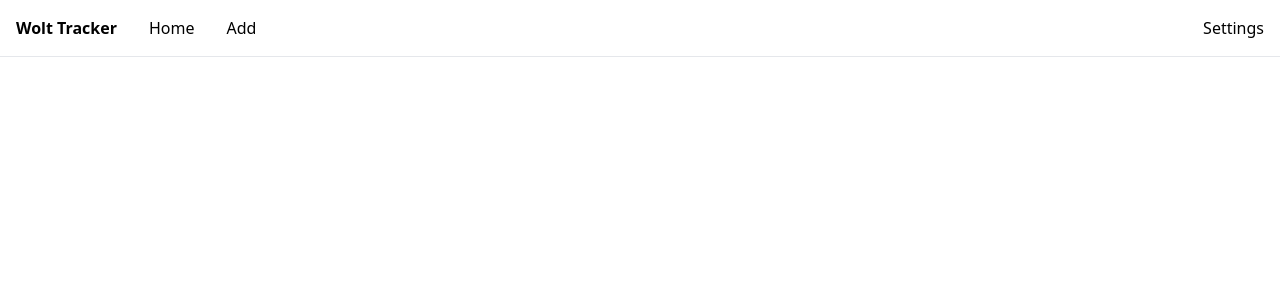
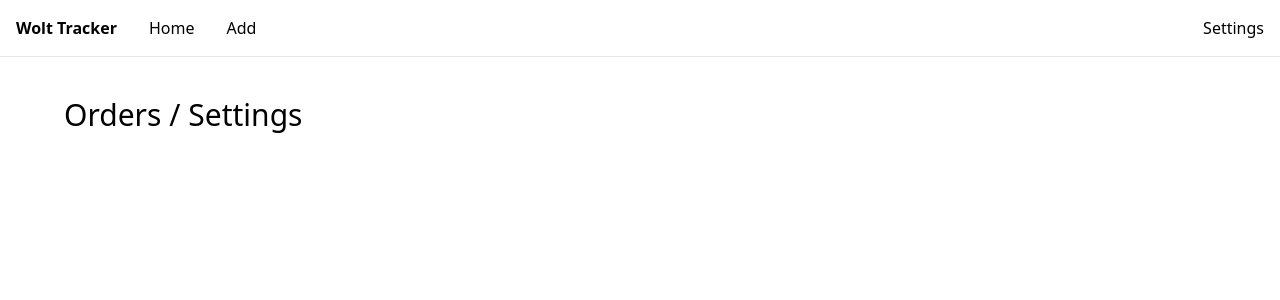
Before and after one commit to rasmusvainionpaa/wolt-tracker, a Next.js app: page /settings in a window 1280 px wide. Shown: the top 300 px of the page. Built offline with nearby package versions, Linux system fonts and the light colour scheme.

Commit message:
Update settings.tsx

```diff
--- a/src/pages/settings.tsx
+++ b/src/pages/settings.tsx
@@ -1,9 +1,16 @@
 import type { NextPage } from 'next'
+import Link from 'next/link'
 import Layout from 'src/components/Layout'
 
 const Settings: NextPage = () => {
   return (
     <Layout>
+      <div className="flex flex-row mb-5 text-3xl">
+          <Link href="/">
+              <a>Orders / </a>
+          </Link>
+          <h1 className='ml-2'>Settings</h1>
+      </div>
       <div>
 
       </div>
```
